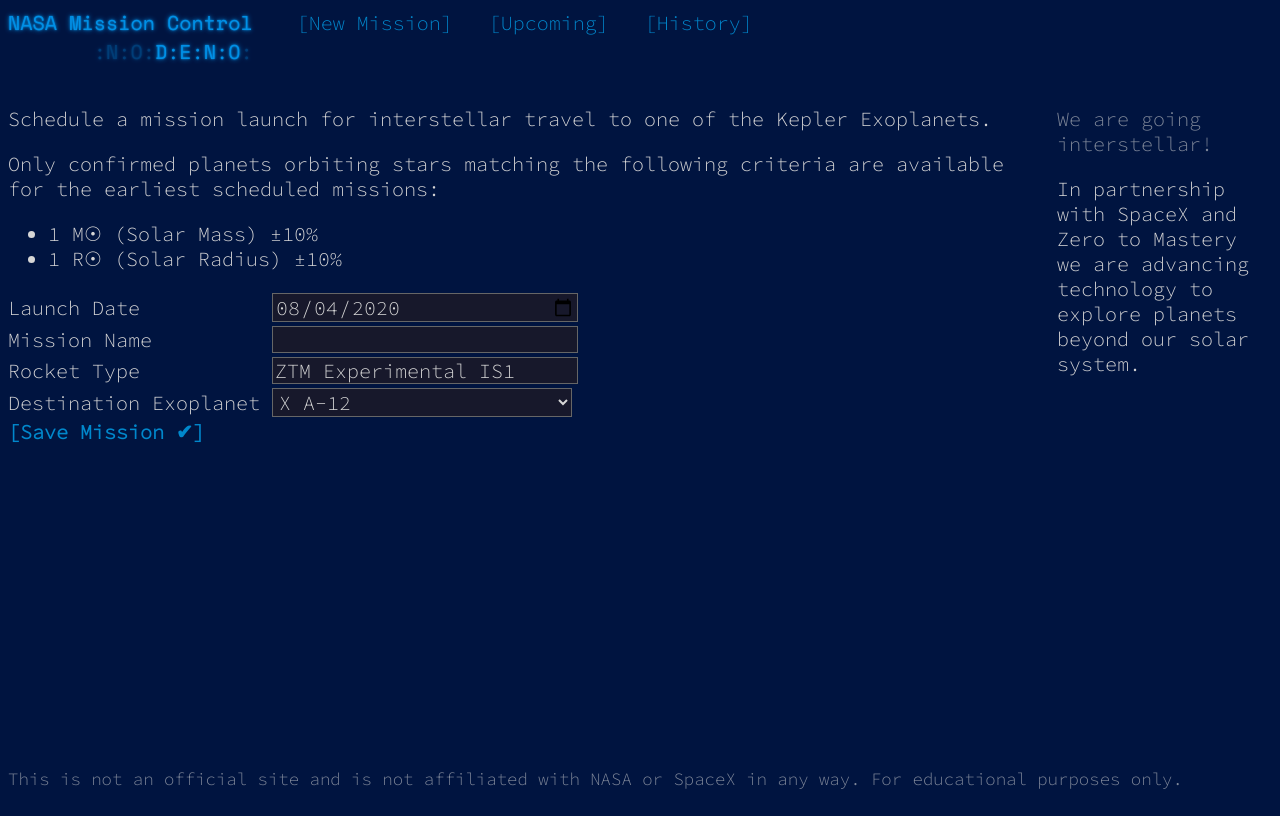
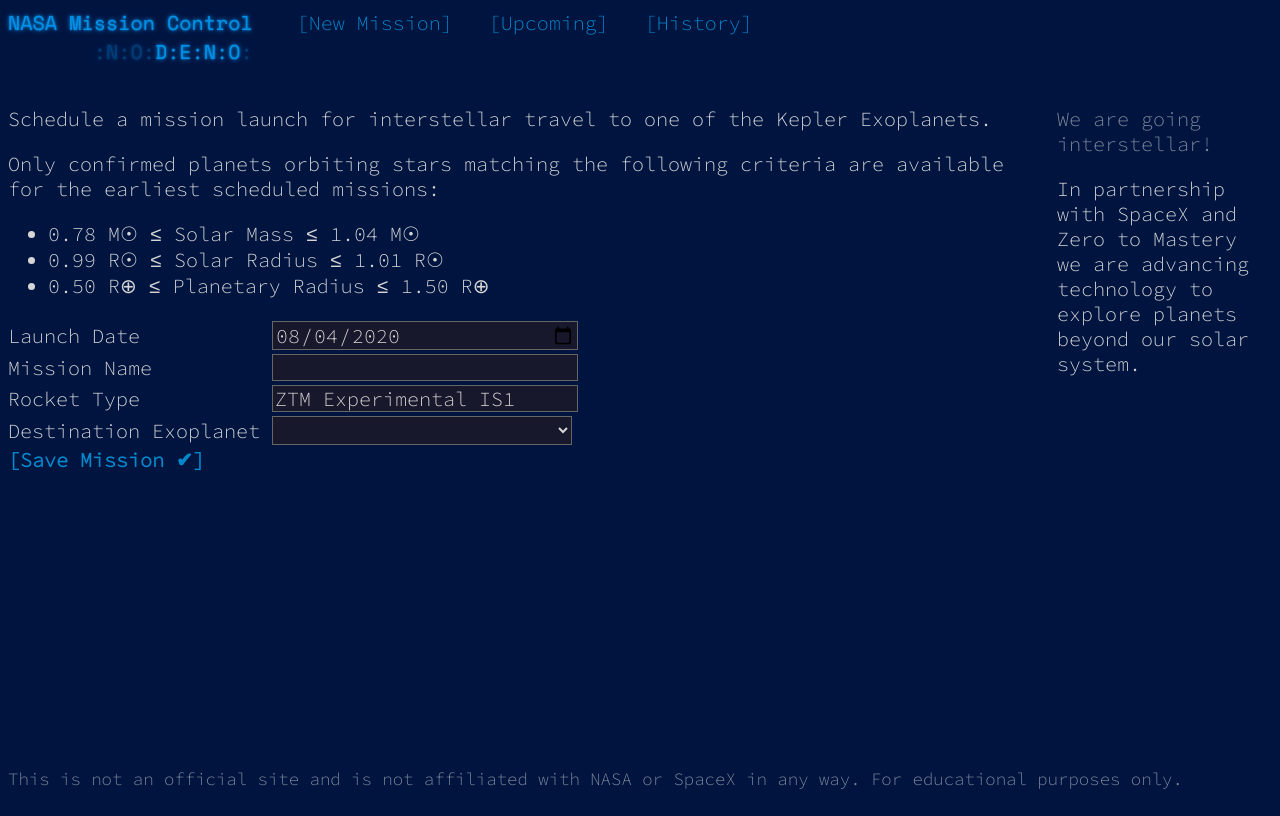
Before and after one commit to CoffeelessProgrammer/nasa-mission-control-deno, a plain HTML site: page public/index.html in a window 1280 px wide. Drawn offline with nearby package versions, Linux system fonts and the light colour scheme; no server answers.

Commit message:
Completed frontend for planet selection via planets API

```diff
--- a/public/index.html
+++ b/public/index.html
@@ -43,8 +43,11 @@
         <p>Schedule a mission launch for interstellar travel to one of the Kepler Exoplanets.</p>
         <p>Only confirmed planets orbiting stars matching the following criteria are available for the earliest scheduled missions:
           <ul>
-            <li>1 M☉ (Solar Mass) ±10%</li>
-            <li>1 R☉ (Solar Radius) ±10%</li>
+            <li>0.78 M☉ ≤ Solar Mass ≤ 1.04 M☉</li>
+            <li>0.99 R☉ ≤ Solar Radius ≤ 1.01 R☉</li>
+            <li>0.50 R⊕ ≤ Planetary Radius ≤ 1.50 R⊕</li>
+            <!-- <li>1 M☉ (Solar Mass) ±10%</li>
+            <li>1 R☉ (Solar Radius) ±10%</li> -->
           </ul>
         </p>
         <form>
--- a/public/scripts/main.js
+++ b/public/scripts/main.js
@@ -1,3 +1,4 @@
+// @ts-nocheck
 let launches = [];
 
 const numberHeading = "No.".padStart(5);
@@ -22,15 +23,22 @@ function loadLaunches() {
 function loadPlanets() {
   // TODO: Once API is ready.
 
-  const planets = [
+  const samplePlanets = [
     { kepler_name: "X A-12" },
     { kepler_name: "Beta Gamma B" }
   ]
 
-  const planetSelector = document.getElementById("planets-selector");
-  planets.forEach((planet) => {
-    planetSelector.innerHTML += `<option value="${planet.kepler_name}">${planet.kepler_name}</option>`;
-  });
+  fetch("/planets")
+  .then((planetsResponse) => planetsResponse.json())
+  .then((planets) => {
+
+    const planetSelector = document.getElementById("planets-selector");
+    planets.forEach((planet) => {
+      planetSelector.innerHTML += `<option value="${planet.kepler_name}">${planet.kepler_name}</option>`;
+    });
+
+  })
+
 }
 
 function abortLaunch() {
```
